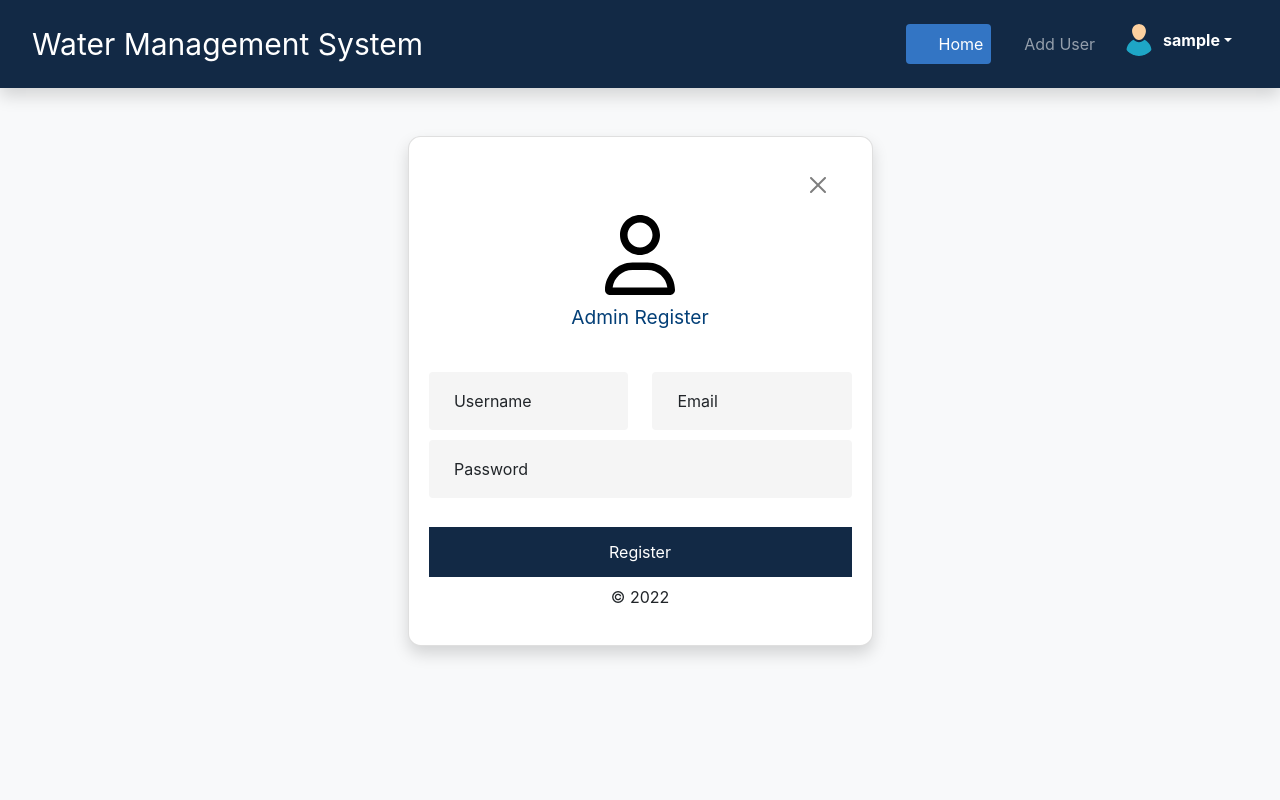
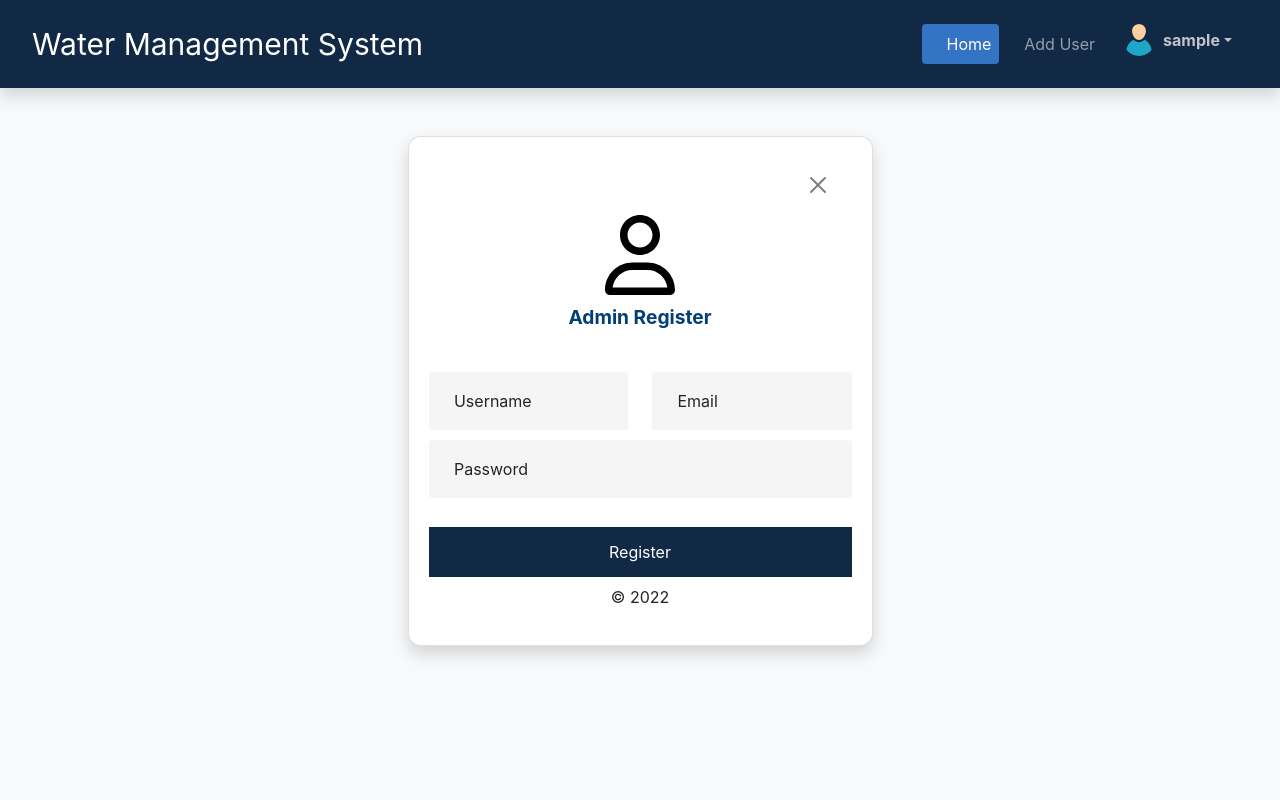
Before and after one commit to global-health-informatics-institute/Water_Management_System, a PHP site: page /adminRegister.php in a window 1280 px wide. Run offline with PHP 8.4, Linux system fonts and the light colour scheme; the visitor is signed in with stand-in values (Sample User, id 1); some libraries are stand-ins or nearby versions; some web fonts are replaced.

Commit message:
ui updates

```diff
--- a/Server files/admin.php
+++ b/Server files/admin.php
@@ -41,13 +41,13 @@ if(!isset($_SESSION['loggedin']) && $_SESSION['loggedin'] !== true){
             <ul class="navbar-nav ms-auto nav-pills mb-auto">
               <li id = "home" class="nav-item">
                 <a href="admin.php" class="nav-link" aria-current="page">
-                  <i class="fas fa-home ms-2"></i>
+                  <i class="fas fa-home nav-icon"></i>
                   Home
                 </a>
               </li>
               <li id = "dash" class="nav-item">
                 <a href="adminRegister.php" class="nav-link">
-                  <i class="fas fa-user-plus ms-2"></i>
+                  <i class="fas fa-user-plus nav-icon"></i>
                   Add User
                 </a>
               </li>
--- a/Server files/adminRegister.php
+++ b/Server files/adminRegister.php
@@ -112,20 +112,20 @@ if (isset($_POST['submit'])){
 				<ul class="navbar-nav ms-auto nav-pills mb-auto">
 				  <li id = "home" class="nav-item">
 					<a href="admin.php" class="nav-link" aria-current="page">
-						<i class="fas fa-home ms-2 "></i>
+						<i class="fas fa-home nav-icon"></i>
 					  Home
 					</a>
 				  </li>
 				  <li id = "dash" class="nav-item">
 					<a href="adminRegister.php" class="nav-link">
-					   <i class="fas fa-user-plus ms-2 "></i>
+					   <i class="fas fa-user-plus nav-icon"></i>
 					   Add User
 					</a>
 				  </li>
 				</ul>
 				<hr>
 				<div class="dropdown">
-				  <a href="#" class="d-flex align-items-center text-white text-decoration-none dropdown-toggle" id="dropdownUser1" data-bs-toggle="dropdown" aria-expanded="false">
+				  <a href="#" class="d-flex align-items-center text-decoration-none dropdown-toggle" id="dropdownUser1" data-bs-toggle="dropdown" aria-expanded="false">
 					<img src="assets/images/user-svgrepo-com.svg" alt="" width="32" height="32" class="rounded-circle me-2">
 					<strong> <?=$_SESSION['name']?></strong>
 				  </a>
@@ -141,7 +141,7 @@ if (isset($_POST['submit'])){
 			<div id="thecard2" class="card shadow col-md-5">
 				<div class="text-end"><button type="button" class="btn-close mt-3 pe-5" aria-label="Close" onclick="close6()" ></button></div>
 				<div class="img-pos mb-0 mt-3"><img class="user-img" src="assets/images/user-regular.svg"/></div>
-				<div class="card-title mt-2 mb-4">Admin Register</div>
+				<div class="card-title mt-2 mb-4"><strong>Admin Register</strong></div>
 				<?php  echo $error1; ?>
 				<form class="h-100 mt-3" action ="" method="post">
 					<div class ="row" >
--- a/Server files/css/adminRegister.css
+++ b/Server files/css/adminRegister.css
@@ -34,7 +34,7 @@ html {
   background-color: rgb(241, 241, 234);
 }
 body{
-  font-family: -apple-system, BlinkMacSystemFont, "Segoe UI","Poppins", sans-serif, Roboto, Helvetica, Arial, "Apple Color Emoji", "Segoe UI Emoji", "Segoe UI Symbol";
+  font-family: -apple-system, BlinkMacSystemFont,"Poppins", sans-serif, "Segoe UI", Roboto, Helvetica, Arial, "Apple Color Emoji", "Segoe UI Emoji", "Segoe UI Symbol";
   background-color: #F5F5F5;
   min-height: 100vh;
 }
@@ -210,4 +210,7 @@ background-color: #F5F5F5;
   .btn-on{
     justify-content: center;
     }
+  .nav-icon{
+    margin-left:5px;
+  }
 }
--- a/Server files/login.php
+++ b/Server files/login.php
@@ -17,7 +17,7 @@ require_once "session.php";
 		<div id="main-container" class= "container d-grid h-100">
 			<div id="thecard2" class="card shadow col-md-5">
 				<div class="img-pos mt-5 mb-0" ><img class="user-img" src="assets/images/logo with text.png"/></div>
-				<div class="card-title mt-2">Sign In</div>
+				<div class="card-title mt-2"><strong>Sign In</strong></div>
 				<div class="alert alert-danger mx-5" style="display:none">invalid credentials<button type="button" class="btn-close ms-2" aria-label="Close" onclick="close1()"></div>
 				<form id="form" class="h-100 mt-3" action ="" method="post">
 					<div class="form-floating me-3 ms-3">
--- a/Server files/scripts/admin.js
+++ b/Server files/scripts/admin.js
@@ -29,7 +29,7 @@ const firebaseConfig = {
 window.addEventListener("load", function(){
 
   if(window.localStorage.getItem("page") == 0){
-    window.location.assign("http://localhost/adminRegister.php");
+    window.location.assign("http://192.168.0.126/adminRegister.php");
   }
   getReadings();
 
```
Also changed, not shown: Server files/css/admin.css (+6 -1 lines).
